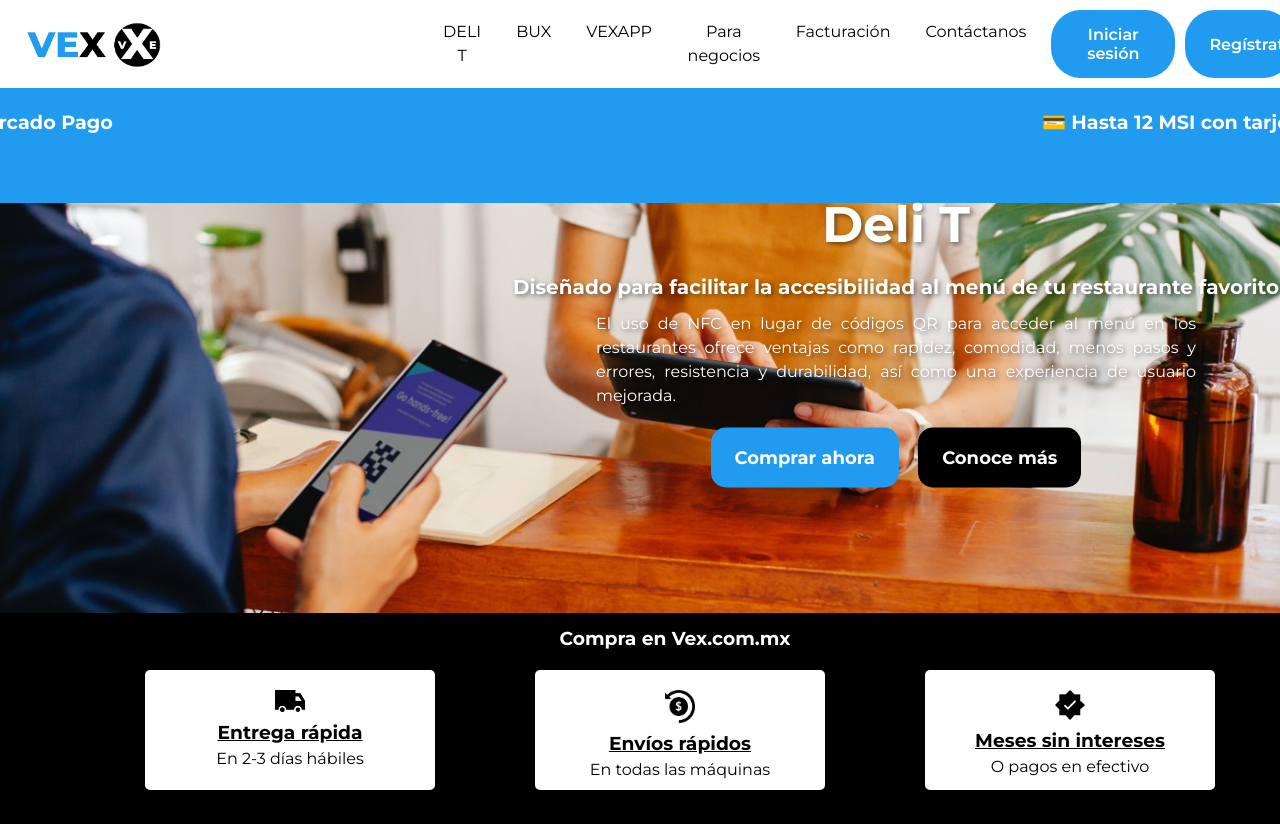
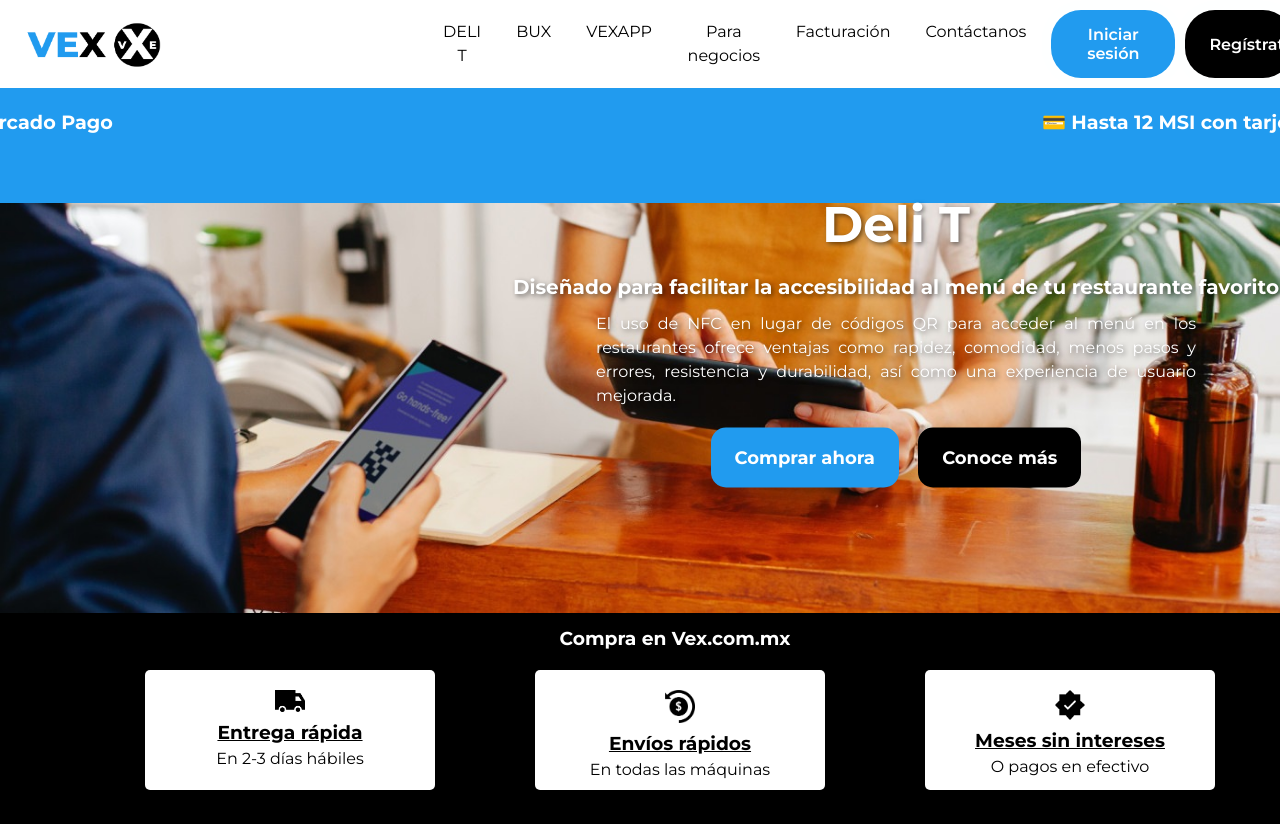
Before and after one commit to emiromero0790/VEX, a PHP site: page / in a window 1280 px wide. Shown: the top 824 px of the page. Run offline with PHP 8.4, Linux system fonts and the light colour scheme.

Commit message:
Cambio de color botón

```diff
--- a/style.css
+++ b/style.css
@@ -7,11 +7,11 @@
 
 .submenu-registration-btn{
     margin-left: 10px;
+    background-color: #000000;
 }
 
 .submenu-login-btn, .submenu-registration-btn {
     position: relative;
-    background: var(--azul);
     color: white;
     font-size: 16px;
     font-weight: 600;
@@ -22,6 +22,10 @@
     overflow: hidden;
     transition: all 0.3s ease;
     box-shadow: 0 4px 15px rgba(33, 155, 239, 0.2);
+}
+
+.submenu-login-btn{
+    background-color: var(--azul);
 }
 
 .submenu-login-btn::before, .submenu-registration-btn::before {
```
